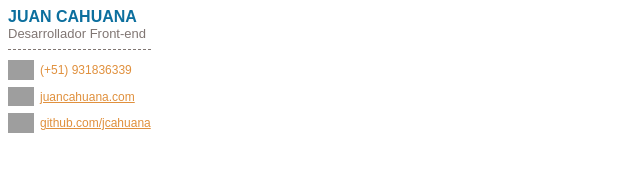
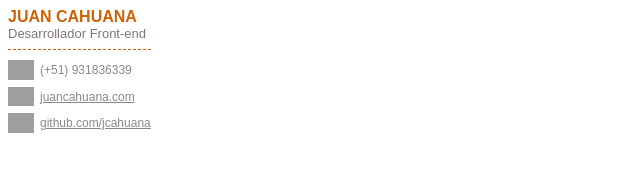
Before and after one commit to JuantonCodex/signatures, a plain HTML site: page v_2.html in a window 1280 px wide. Shown: the whole page, without its empty margins (0-640 px from the left). Drawn offline with Linux system fonts and the light colour scheme; grey boxes are pictures that could not be loaded.

Commit message:
cambiamos los colores de los textos

```diff
--- a/v_2.html
+++ b/v_2.html
@@ -7,7 +7,7 @@
 <body>
   <table cellpadding="0" cellspacing="0" border="0" id="backgroundTable">
     <tr>
-      <td colspan="2" style="color:#0C6F9E; font-family:Arial;font-size:16px;font-weight:bold;padding-bottom:0px;text-align:left;">
+      <td colspan="2" style="color:#cb6406; font-family:Arial;font-size:16px;font-weight:bold;padding-bottom:0px;text-align:left;">
           JUAN CAHUANA
       </td>
     </tr>
@@ -17,13 +17,13 @@
       </td>
     </tr>
     <tr><td colspan="2" style="height:8px;"></td></tr>
-    <tr><td colspan="2" style="border-bottom:1px dashed #807673;"></td></tr>
+    <tr><td colspan="2" style="border-bottom:1px dashed #cb6406;"></td></tr>
     <tr><td colspan="2" style="height:10px;"></td></tr>
     <tr>
       <td style="vertical-align:middle; height:16px; width:32px;">
         <img src="http://juancahuana.com/firma-correo/img/phone.jpg" alt="Teléfono" width="26" style="vertical-align:middle;display:block;border:none;">
       </td>
-      <td style="color:#E0903D !important; font-family:Arial; font-size:12px; vertical-align:middle;">
+      <td style="color:#8b8888 !important; font-family:Arial; font-size:12px; vertical-align:middle;">
         (+51) 931836339
       </td>
     </tr>
@@ -32,8 +32,8 @@
       <td style="vertical-align:middle; height:16px; width:32px;">
         <img src="http://juancahuana.com/firma-correo/img/web.jpg" alt="Web" width="26" style="vertical-align:middle;display:block;border:none;">
       </td>
-      <td style="color:#E0903D !important; font-family:Arial; font-size:12px; vertical-align:middle;">
-        <a href="http://juancahuana.com" target="_blank" style="color:#E0903D !important; font-family:Arial;font-size:12px; vertical-align:middle;">juancahuana.com</a>
+      <td style="color:#8b8888 !important; font-family:Arial; font-size:12px; vertical-align:middle;">
+        <a href="http://juancahuana.com" target="_blank" style="color:#8b8888 !important; font-family:Arial;font-size:12px; vertical-align:middle;">juancahuana.com</a>
       </td>
     </tr>
     <tr><td style="height:7px"></td></tr>
@@ -41,8 +41,8 @@
       <td style="vertical-align:middle; height:16px; width:32px;">
         <img src="http://juancahuana.com/firma-correo/img/github.jpg" alt="Github" width="26" style="vertical-align:middle;display:block;border:none;">
       </td>
-      <td style="color:#E0903D !important; font-family:Arial; font-size:12px; vertical-align:middle;">
-        <a href="http://github.com/jcahuana" target="_blank" style="color:#E0903D !important; font-family:Arial; font-size:12px; vertical-align:middle;">github.com/jcahuana</a>
+      <td style="color:#8b8888 !important; font-family:Arial; font-size:12px; vertical-align:middle;">
+        <a href="http://github.com/jcahuana" target="_blank" style="color:#8b8888 !important; font-family:Arial; font-size:12px; vertical-align:middle;">github.com/jcahuana</a>
       </td>
     </tr>
   </table>
```
